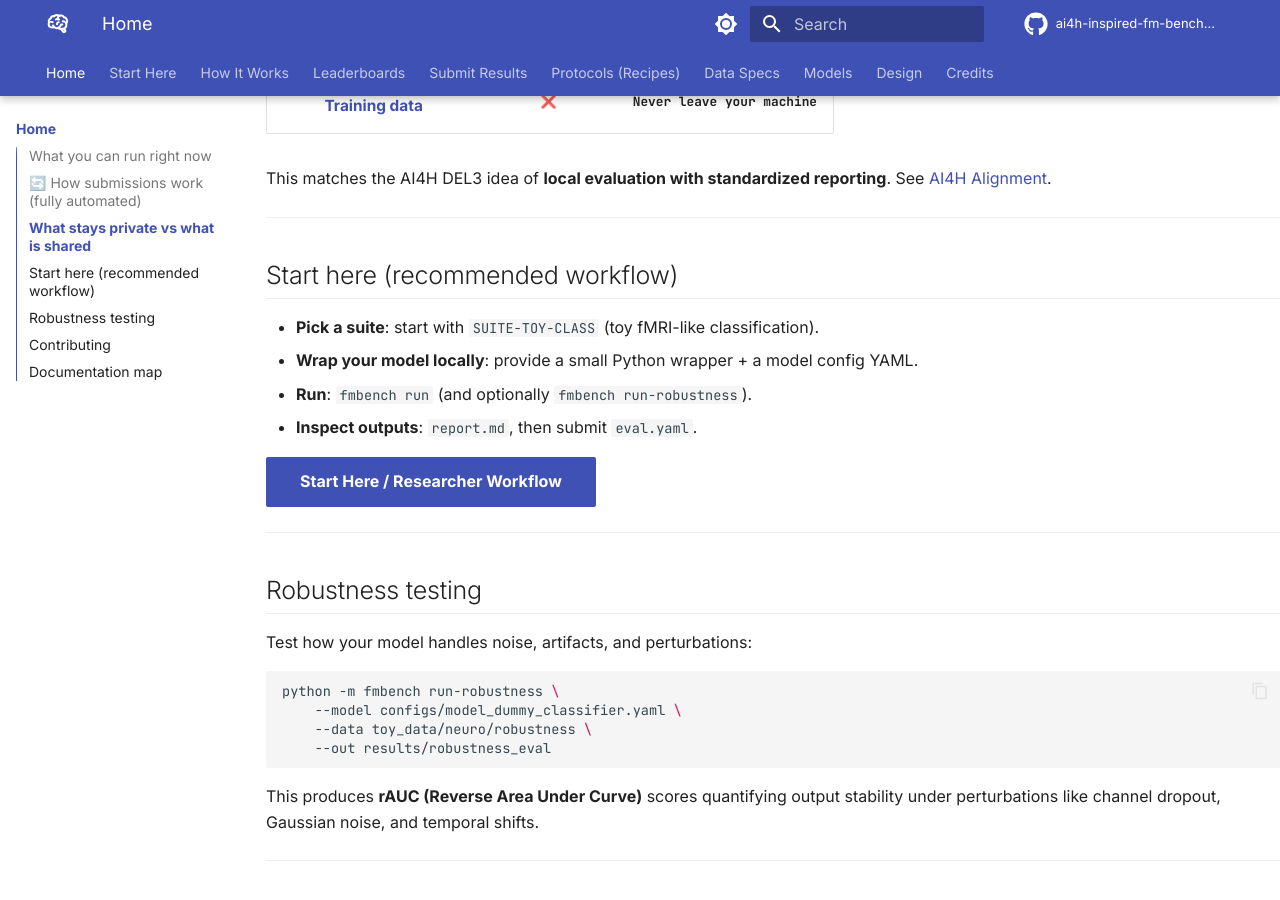
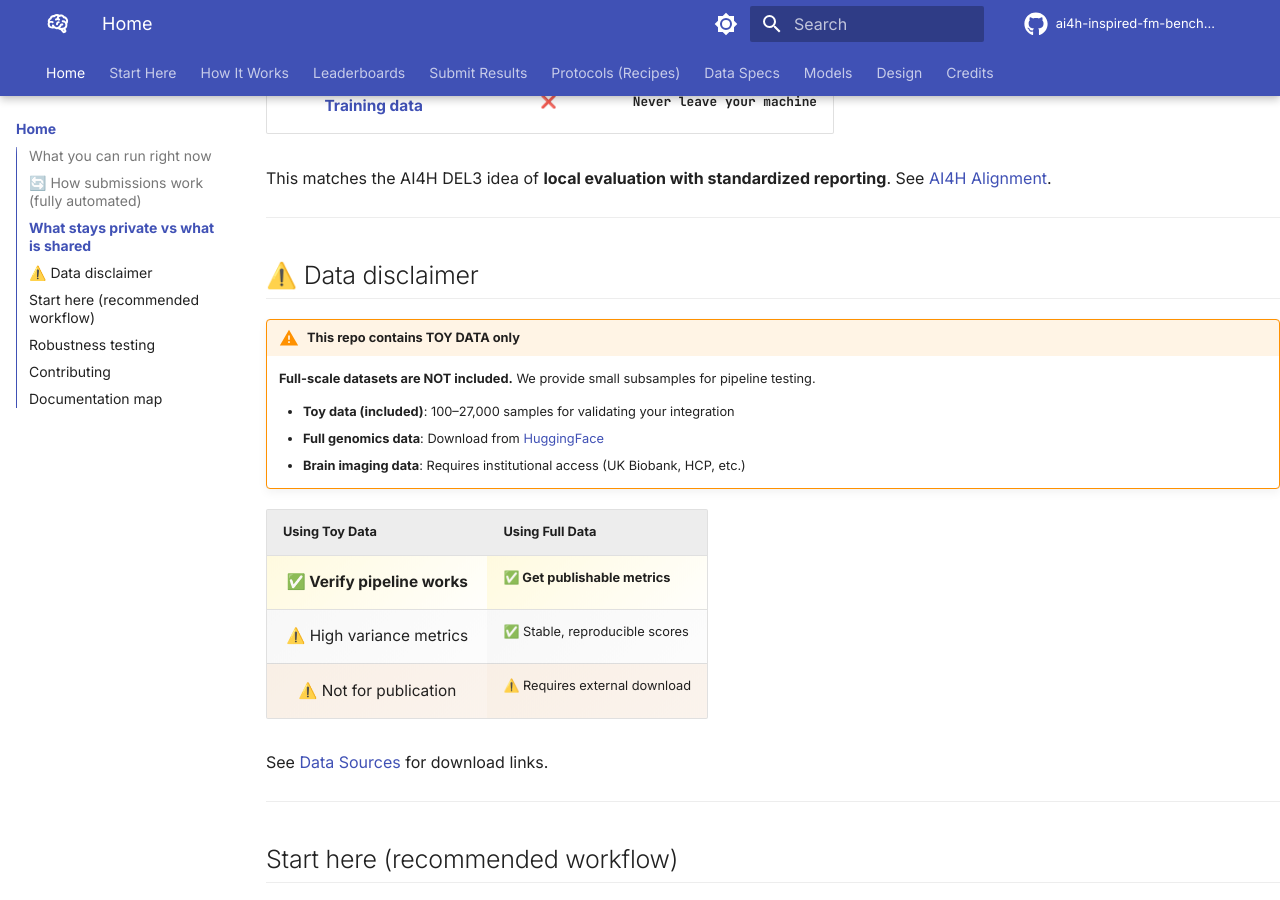
Before and after one commit to allison-eunse/ai4h-inspired-fm-benchmark-hub, an MkDocs documentation site: the page built from docs/index.md, in a window 1280 px wide and 900 px high, scrolled down 2098 px. Built offline with MkDocs 1.6.1 and Material for MkDocs 9.7.7, drawn with Linux system fonts in a browser that asks for light colours; comment, search, counter and statistics services are not loaded.

Commit message:
Add clear data disclaimer to README and docs
- Clarify that full datasets are NOT included in repo
- Add expected outcomes table (toy vs full data)
- Add warning banner to docs home page
- Fix fMRI/sMRI formatting

```diff
--- a/docs/index.md
+++ b/docs/index.md
@@ -116,6 +116,26 @@
 
 ---
 
+## ⚠️ Data disclaimer
+
+!!! warning "This repo contains TOY DATA only"
+
+    **Full-scale datasets are NOT included.** We provide small subsamples for pipeline testing.
+
+    - **Toy data (included)**: 100–27,000 samples for validating your integration
+    - **Full genomics data**: Download from [HuggingFace](https://huggingface.co/datasets/katielink/genomic-benchmarks)
+    - **Brain imaging data**: Requires institutional access (UK Biobank, HCP, etc.)
+
+| Using Toy Data | Using Full Data |
+|----------------|-----------------|
+| ✅ Verify pipeline works | ✅ Get publishable metrics |
+| ⚠️ High variance metrics | ✅ Stable, reproducible scores |
+| ⚠️ Not for publication | ⚠️ Requires external download |
+
+See [Data Sources](data_sources.md) for download links.
+
+---
+
 ## Start here (recommended workflow)
 
 - **Pick a suite**: start with `SUITE-TOY-CLASS` (toy fMRI-like classification).
```
Also changed, not shown: README.md (+47 -32 lines), site/index.html, site/search/search_index.json.
